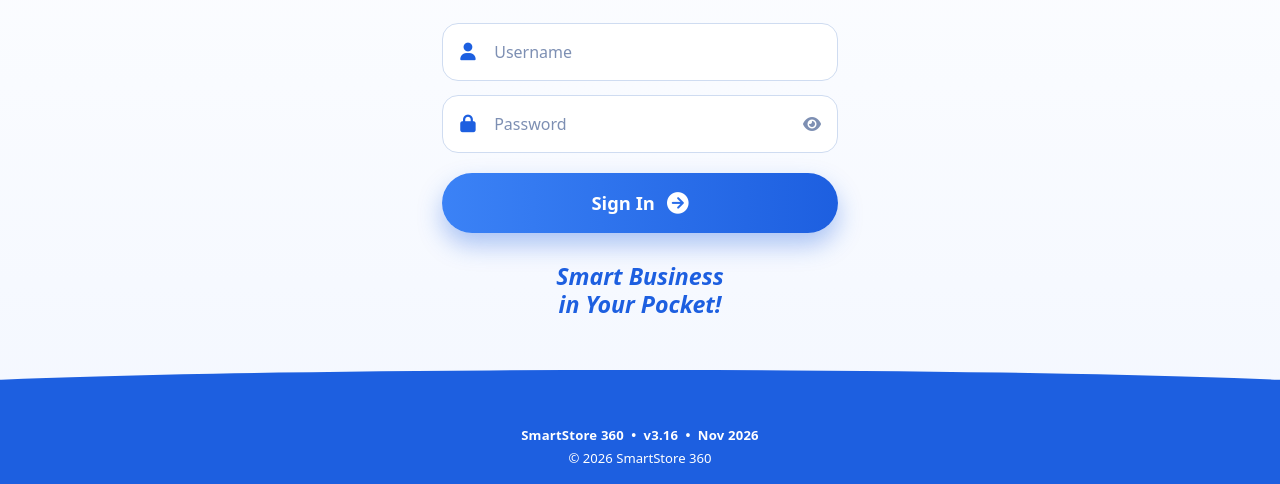
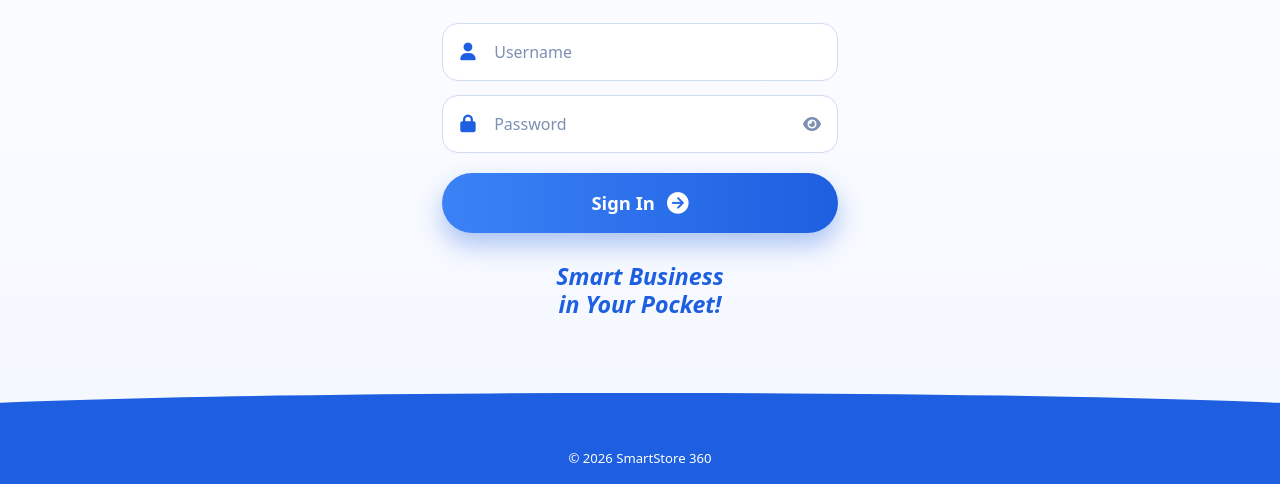
Before and after one commit to smartstore-360/Life_meds, a plain HTML site: page index.html in a window 1280 px wide. Shown: the part 316-800 px from the top of the page. Drawn offline with Linux system fonts and the light colour scheme; no server answers.

Commit message:
Update index.html

```diff
--- a/index.html
+++ b/index.html
@@ -472,7 +472,7 @@ table.tbl{width:100%;border-collapse:collapse;font-size:.88rem}
 
   <footer class="login-foot">
     <div class="foot-lines">
-      <span class="foot-bold">SmartStore 360 &nbsp;•&nbsp; v3.16 &nbsp;•&nbsp; Nov 2026</span>
+      <!-- <span class="foot-bold">SmartStore 360 &nbsp;•&nbsp; v3.16 &nbsp;•&nbsp; Nov 2026</span> -->
       <span>© <span id="yr"></span> SmartStore 360</span>
     </div>
   </footer>
```
